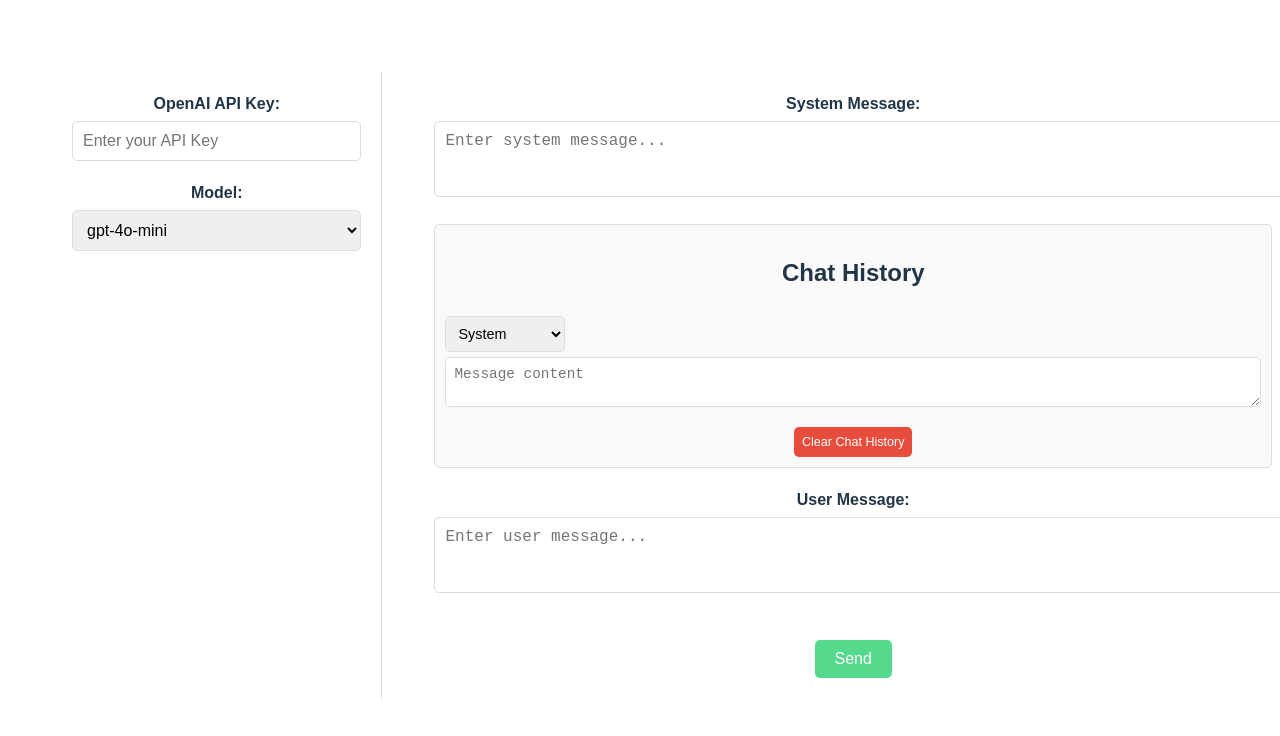
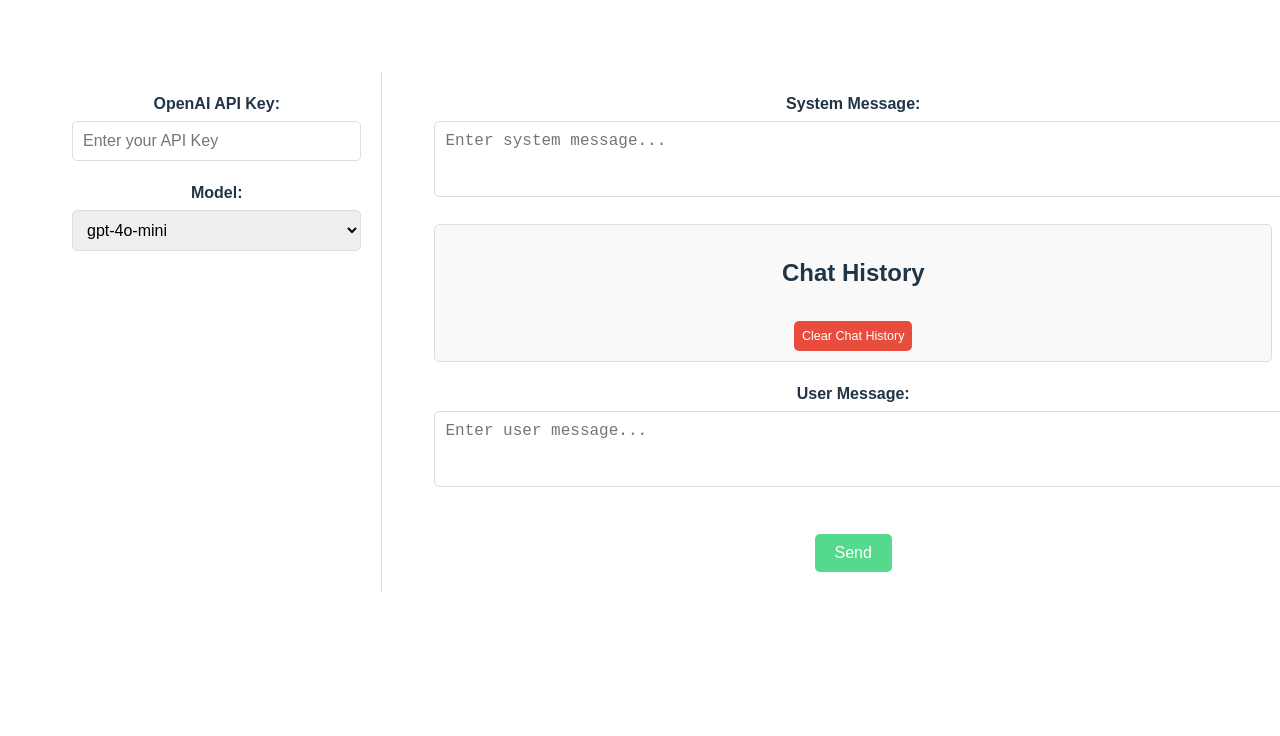
Before and after one commit to JimmyBryant/OpenAI-Text-Generation, a Vue app: page / in a window 1280 px wide. Shown: the top 736 px of the page. Built offline with nearby package versions, Linux system fonts and the light colour scheme.

Commit message:
feat: 保存对话记录

```diff
--- a/src/components/OpenAIForm.vue
+++ b/src/components/OpenAIForm.vue
@@ -62,10 +62,7 @@ const apiKey = ref(localStorage.getItem("apiKey") || "");
 const model = ref(localStorage.getItem("model") || "gpt-4o-mini");
 const systemMessage = ref(localStorage.getItem("systemMessage") || "");
 const userMessage = ref(localStorage.getItem("userMessage") || "");
-const messages = ref([
-    { role: "system", content: localStorage.getItem("systemMessage") || "" },
-]);
-
+const messages = ref(JSON.parse(localStorage.getItem("messages") || '[]') || []);
 const loading = ref(false);
 const models = ["gpt-4o", "gpt-4o-mini"];
 
@@ -80,7 +77,7 @@ const saveUserMessage = () => localStorage.setItem("userMessage", userMessage.va
 
 // 更新对话记录中的 System Message
 const updateSystemMessage = () => {
-    const systemIndex = messages.value.findIndex((msg) => msg.role === "system");
+    const systemIndex = messages.value.findIndex((msg: {role: string,content: string}) => msg.role === "system");
     if (systemIndex !== -1) {
         messages.value[systemIndex].content = systemMessage.value;
     } else {
@@ -112,6 +109,7 @@ const sendPrompt = async () => {
 
     // 将当前用户输入加入到对话记录
     messages.value.push({ role: "user", content: userMessage.value });
+    saveMessages();
     loading.value = true;
 
     try {
@@ -133,6 +131,7 @@ const sendPrompt = async () => {
 
         const assistantMessage = response.data.choices[0].message.content.trim();
         messages.value.push({ role: "assistant", content: assistantMessage });
+        saveMessages();
         userMessage.value = ""; // 清空用户输入
     } catch (error) {
         console.error("Error calling OpenAI API:", error);
```
